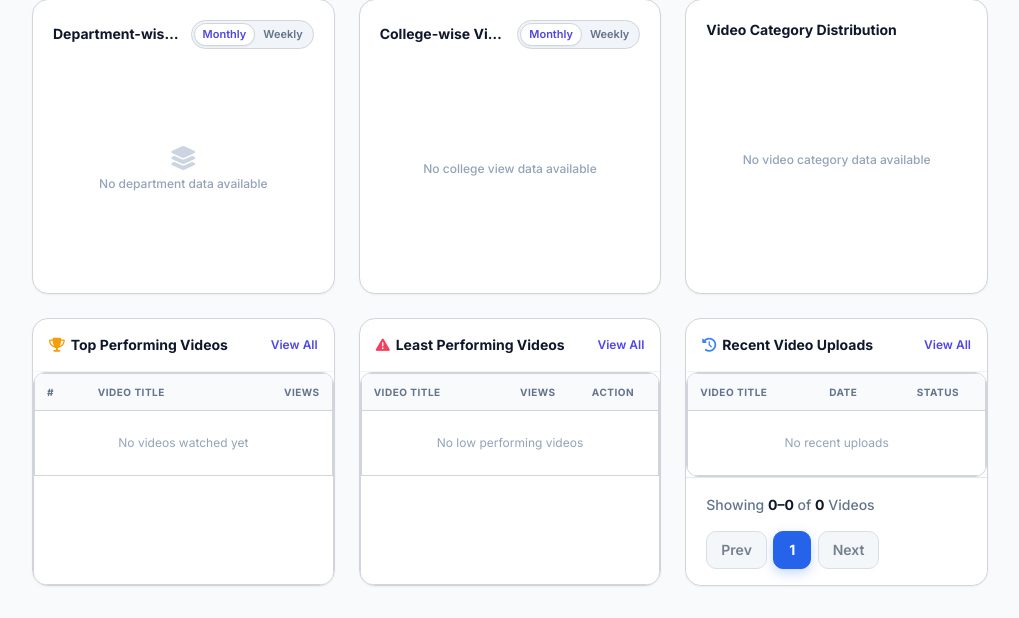
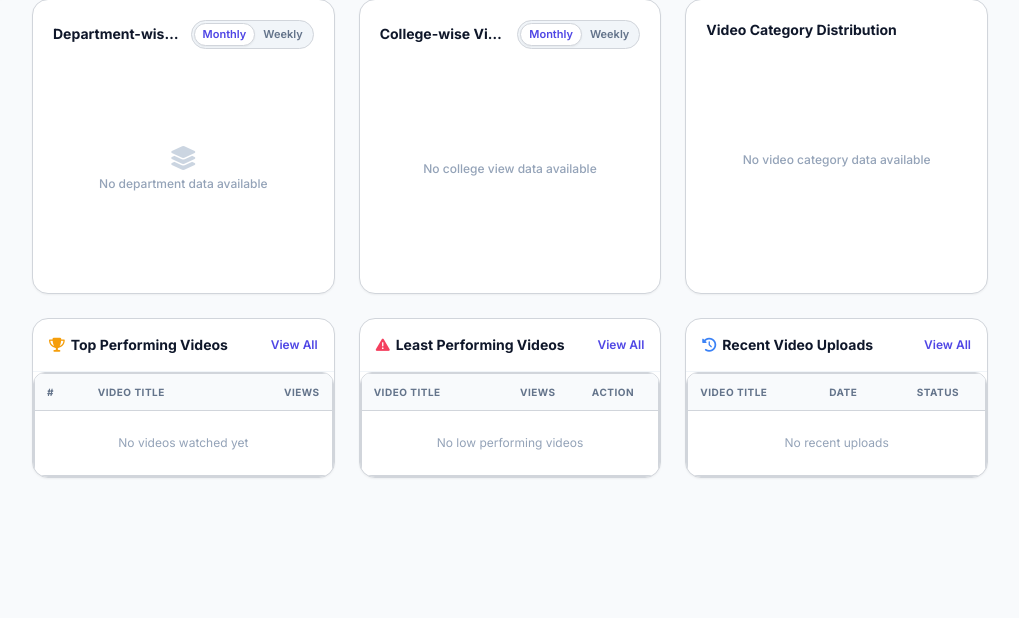
Before and after one commit to nimtechnologiez-coder/online_management_backend, a Django app: page /analytics/ in a window 1280 px wide. Shown: the part 823-1441 px from the top of the page, without its empty margins (260-1279 px from the left). After the commit the page ends 1301 px from the top, so only its background shows below. Run offline with Django 5.2, Linux system fonts and the light colour scheme; the visitor is signed in with stand-in values (Sample User, id 1); data that the repository does not hold is empty; some libraries are stand-ins or nearby versions.

Commit message:
Update video analytics dashboard layout

```diff
--- a/studentapp/templates/videoanalytics/video_analytics.html
+++ b/studentapp/templates/videoanalytics/video_analytics.html
@@ -382,34 +382,6 @@
                     </table>
                 </div>
 
-                <!-- Table Footer -->
-                <div class="pagination-bar">
-                    <p class="pagination-info">
-                        Showing <strong id="showingCount">{{ page_obj.start_index }}–{{ page_obj.end_index }}</strong> of
-                        <strong id="totalCount">{{ page_obj.paginator.count }}</strong> Videos
-                    </p>
-                    <div class="pagination-controls">
-                        {% if page_obj.has_previous %}
-                            <a class="page-btn" href="?page={{ page_obj.previous_page_number }}">Prev</a>
-                        {% else %}
-                            <button type="button" class="page-btn" disabled>Prev</button>
-                        {% endif %}
-
-                        {% for num in page_range %}
-                            {% if num == page_obj.number %}
-                                <button type="button" class="page-btn active">{{ num }}</button>
-                            {% else %}
-                                <a class="page-btn" href="?page={{ num }}">{{ num }}</a>
-                            {% endif %}
-                        {% endfor %}
-
-                        {% if page_obj.has_next %}
-                            <a class="page-btn" href="?page={{ page_obj.next_page_number }}">Next</a>
-                        {% else %}
-                            <button type="button" class="page-btn" disabled>Next</button>
-                        {% endif %}
-                    </div>
-                </div>
             </div>
         </div>
 
```
